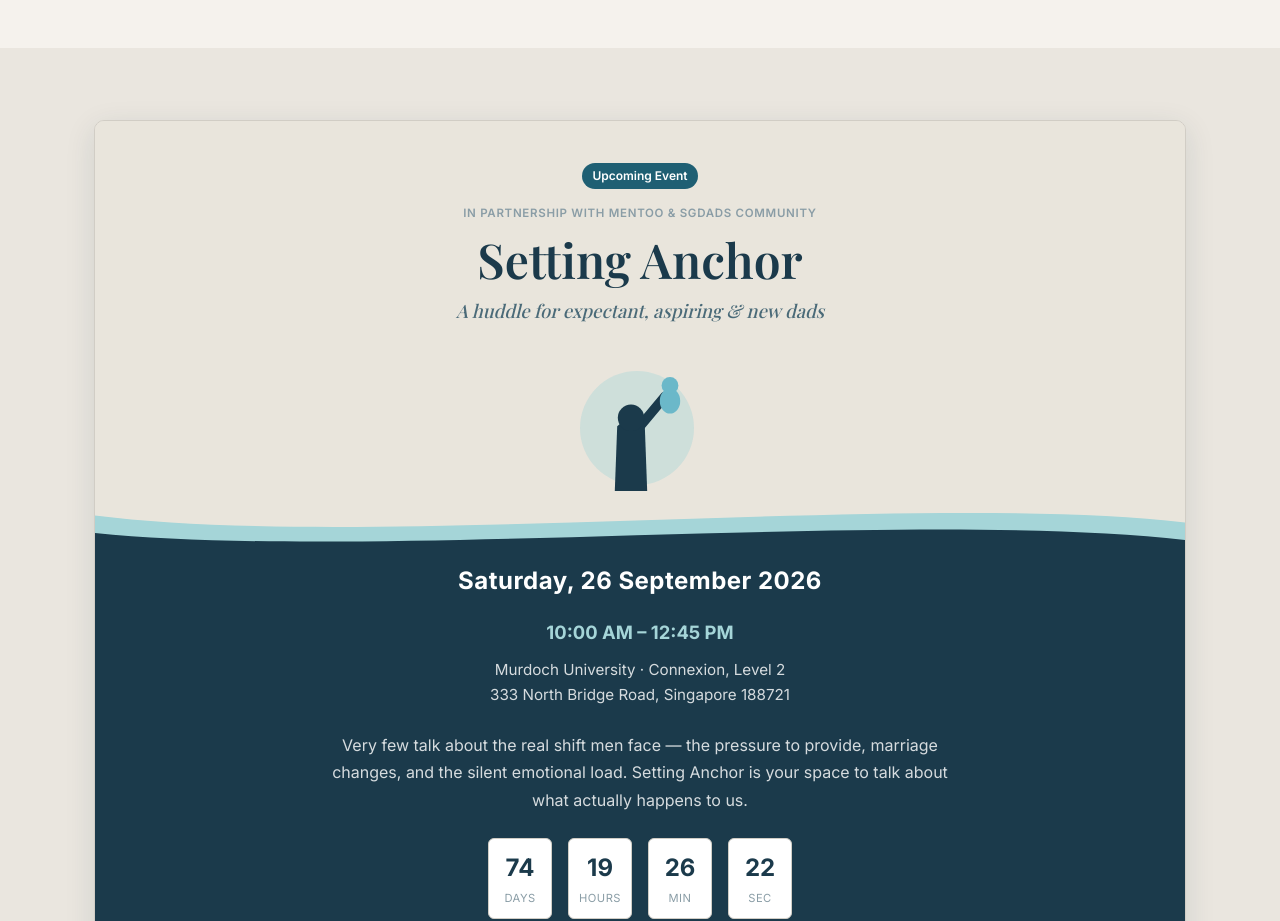
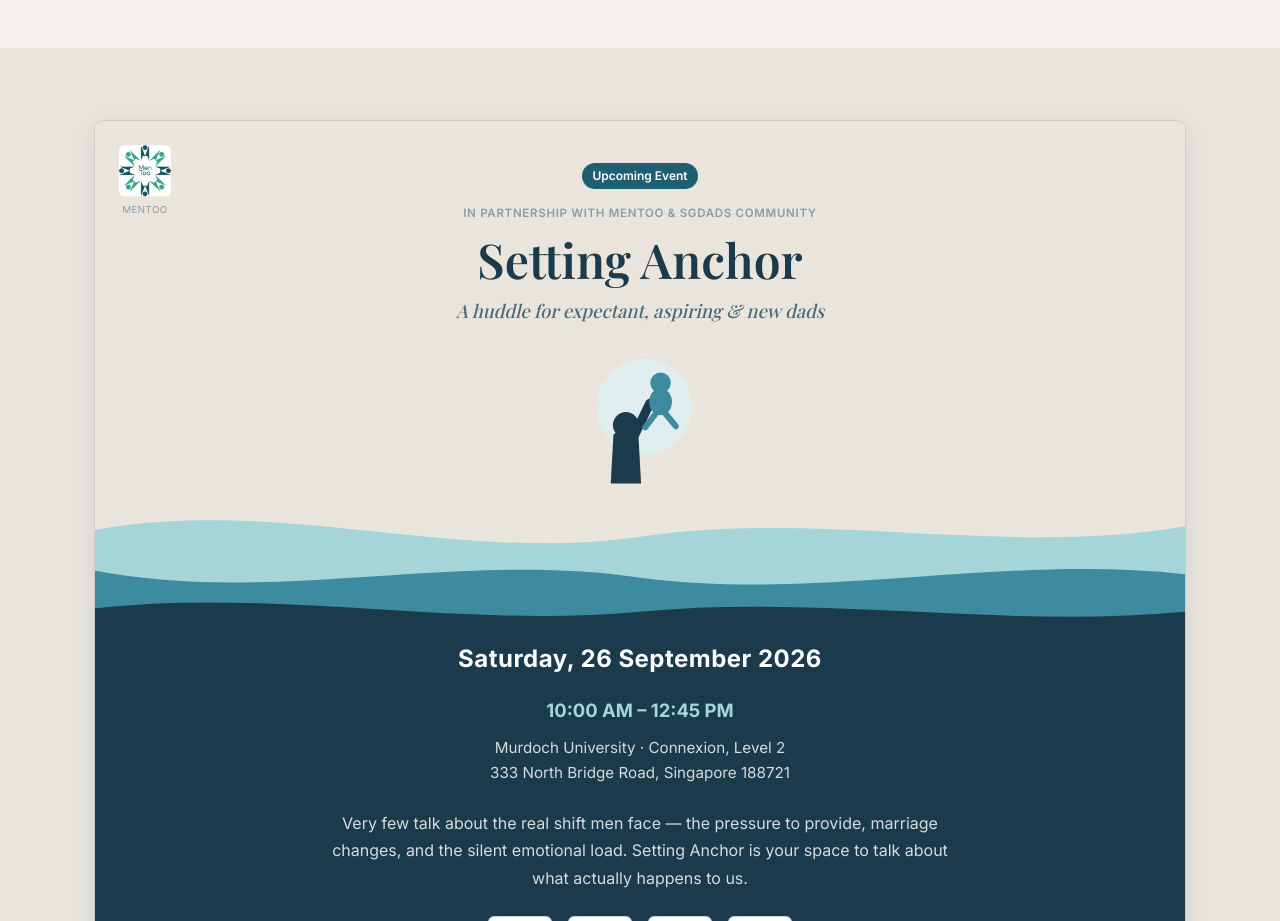
Before and after one commit to joshuaseetss/anchorage-collective, a React (Vite) app: page /anchored-men in a window 1280 px wide. Shown: the part 1200-2121 px from the top of the page. Built offline with nearby package versions, Linux system fonts and the light colour scheme; no server answers.

Commit message:
improved UI

```diff
--- a/src/index.css
+++ b/src/index.css
@@ -491,9 +491,33 @@ ul { list-style: none; }
 }
 
 .flyer-hero {
+  position: relative;
   background: var(--cream);
   padding: 2.5rem 2rem 0;
   text-align: center;
+}
+
+.flyer-logo {
+  position: absolute;
+  top: 1.5rem;
+  left: 1.5rem;
+  display: flex;
+  flex-direction: column;
+  align-items: center;
+  gap: 0.3rem;
+}
+
+.flyer-logo img {
+  width: 52px;
+  height: 52px;
+  border-radius: 6px;
+}
+
+.flyer-logo span {
+  font-size: 0.6rem;
+  letter-spacing: 0.05em;
+  text-transform: uppercase;
+  color: var(--text-muted);
 }
 
 .flyer-partner {
@@ -532,7 +556,11 @@ ul { list-style: none; }
 .flyer-wave svg {
   display: block;
   width: 100%;
-  height: 70px;
+  height: 150px;
+}
+
+@media (max-width: 600px) {
+  .flyer-wave svg { height: 90px; }
 }
 
 .flyer-body {
--- a/src/pages/AnchoredMen.jsx
+++ b/src/pages/AnchoredMen.jsx
@@ -114,27 +114,41 @@ export default function AnchoredMen() {
         <div className="container">
           <div className="event-flyer" id="upcoming-event">
             <div className="flyer-hero">
+              <div className="flyer-logo">
+                <img src="/events/mentoo-logo.png" alt="MenToo" />
+                <span>MenToo</span>
+              </div>
+
               <span className="badge badge-event">Upcoming Event</span>
               <p className="flyer-partner">In partnership with MenToo &amp; SGDads Community</p>
               <h2 className="flyer-title">Setting Anchor</h2>
               <p className="flyer-subtitle">A huddle for expectant, aspiring &amp; new dads</p>
 
               <div className="flyer-illustration" aria-hidden="true">
-                <svg viewBox="0 0 200 220" width="120" height="132">
-                  <circle cx="95" cy="115" r="95" fill="var(--accent-light)" opacity="0.4" />
-                  <line x1="95" y1="118" x2="142" y2="62" stroke="var(--primary-dark)" strokeWidth="16" strokeLinecap="round" />
-                  <ellipse cx="150" cy="70" rx="17" ry="21" fill="var(--accent)" />
-                  <circle cx="150" cy="44" r="14" fill="var(--accent)" />
-                  <path d="M58,220 L62,112 Q85,90 108,112 L112,220 Z" fill="var(--primary-dark)" />
-                  <circle cx="85" cy="98" r="22" fill="var(--primary-dark)" />
+                <svg viewBox="-10 -20 240 240" width="130" height="130">
+                  <circle cx="118" cy="68" r="88" fill="var(--bg-accent)" />
+                  <path
+                    d="M96,128 Q112,95 128,62"
+                    stroke="var(--primary-dark)"
+                    strokeWidth="17"
+                    strokeLinecap="round"
+                    fill="none"
+                  />
+                  <line x1="138" y1="82" x2="120" y2="106" stroke="var(--primary-light)" strokeWidth="11" strokeLinecap="round" />
+                  <line x1="158" y1="82" x2="176" y2="104" stroke="var(--primary-light)" strokeWidth="11" strokeLinecap="round" />
+                  <ellipse cx="148" cy="59" rx="21" ry="25" fill="var(--primary-light)" />
+                  <circle cx="148" cy="24" r="19" fill="var(--primary-light)" />
+                  <path d="M56,210 L61,120 Q84,98 107,120 L112,210 Z" fill="var(--primary-dark)" />
+                  <circle cx="84" cy="102" r="24" fill="var(--primary-dark)" />
                 </svg>
               </div>
             </div>
 
             <div className="flyer-wave" aria-hidden="true">
-              <svg viewBox="0 0 1200 100" preserveAspectRatio="none">
-                <path d="M0,35 C300,85 900,0 1200,45 L1200,100 L0,100 Z" fill="var(--accent-light)" />
-                <path d="M0,60 C300,100 900,25 1200,70 L1200,100 L0,100 Z" fill="var(--primary-dark)" />
+              <svg viewBox="0 0 1200 220" preserveAspectRatio="none">
+                <path d="M0,60 C200,10 400,110 600,70 C800,30 1000,100 1200,55 L1200,220 L0,220 Z" fill="var(--accent-light)" />
+                <path d="M0,120 C200,170 400,90 600,130 C800,165 1000,95 1200,125 L1200,220 L0,220 Z" fill="var(--primary-light)" />
+                <path d="M0,175 C200,145 400,205 600,180 C800,155 1000,205 1200,180 L1200,220 L0,220 Z" fill="var(--primary-dark)" />
               </svg>
             </div>
 
```
Also changed, not shown: public/events/mentoo-logo.png (added).
